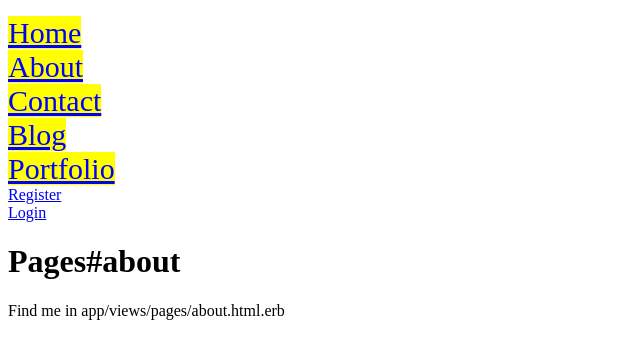
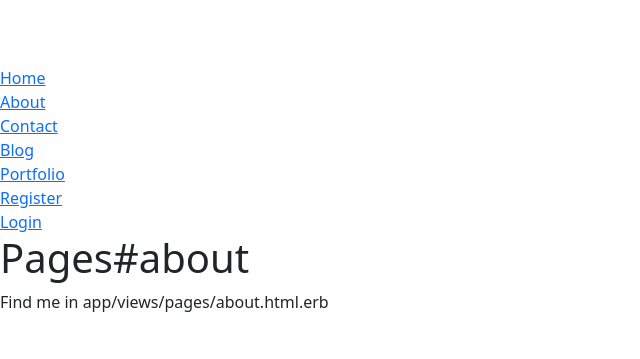
Before and after one commit to JanMeckelholt/devcamp-portfolio, a Rails app: page /about in a window 1280 px wide. Shown: the top 359 px of the page, without its empty margins (0-640 px from the left). Run offline with Rails 7, Linux system fonts and the light colour scheme; style sheets or scripts are compiled from the project's sources; some libraries are stand-ins or nearby versions.

Commit message:
Bootstrap 4 stylesheets and jquery

```diff
--- a/app/assets/javascripts/application.js
+++ b/app/assets/javascripts/application.js
@@ -11,6 +11,7 @@
 // about supported directives.
 //
 //= require jquery
+//= require bootstrap-sprockets
 //= require jquery_ujs
 //= require turbolinks
 //= require_tree .
--- a/app/assets/stylesheets/application.css
+++ /dev/null
@@ -1,5 +0,0 @@
-.top a {
-  color : blue;
-  background-color: yellow;
-  font-size: 30px;
-}
--- /dev/null
+++ b/app/assets/stylesheets/application.scss
@@ -0,0 +1 @@
+@import "bootstrap";
--- a/app/assets/stylesheets/pages.scss
+++ /dev/null
@@ -1,3 +0,0 @@
-// Place all the styles related to the Pages controller here.
-// They will automatically be included in application.css.
-// You can use Sass (SCSS) here: http://sass-lang.com/
--- a/app/views/layouts/application.html.erb
+++ b/app/views/layouts/application.html.erb
@@ -4,6 +4,8 @@
     <title><%= @page_title %></title>
     <%= csrf_meta_tags %>
     <meta name="keywords" content="<%= @seo_keywords %>" />
+
+
 
     <%= stylesheet_link_tag    'application', media: 'all', 'data-turbolinks-track': 'reload' %>
     <%= javascript_include_tag 'application', 'data-turbolinks-track': 'reload' %>
```
Also changed, not shown: app/assets/stylesheets/blogs.scss (+1 -14 lines), app/assets/stylesheets/portfolios.scss (+1 -16 lines), Gemfile, Gemfile.lock.
